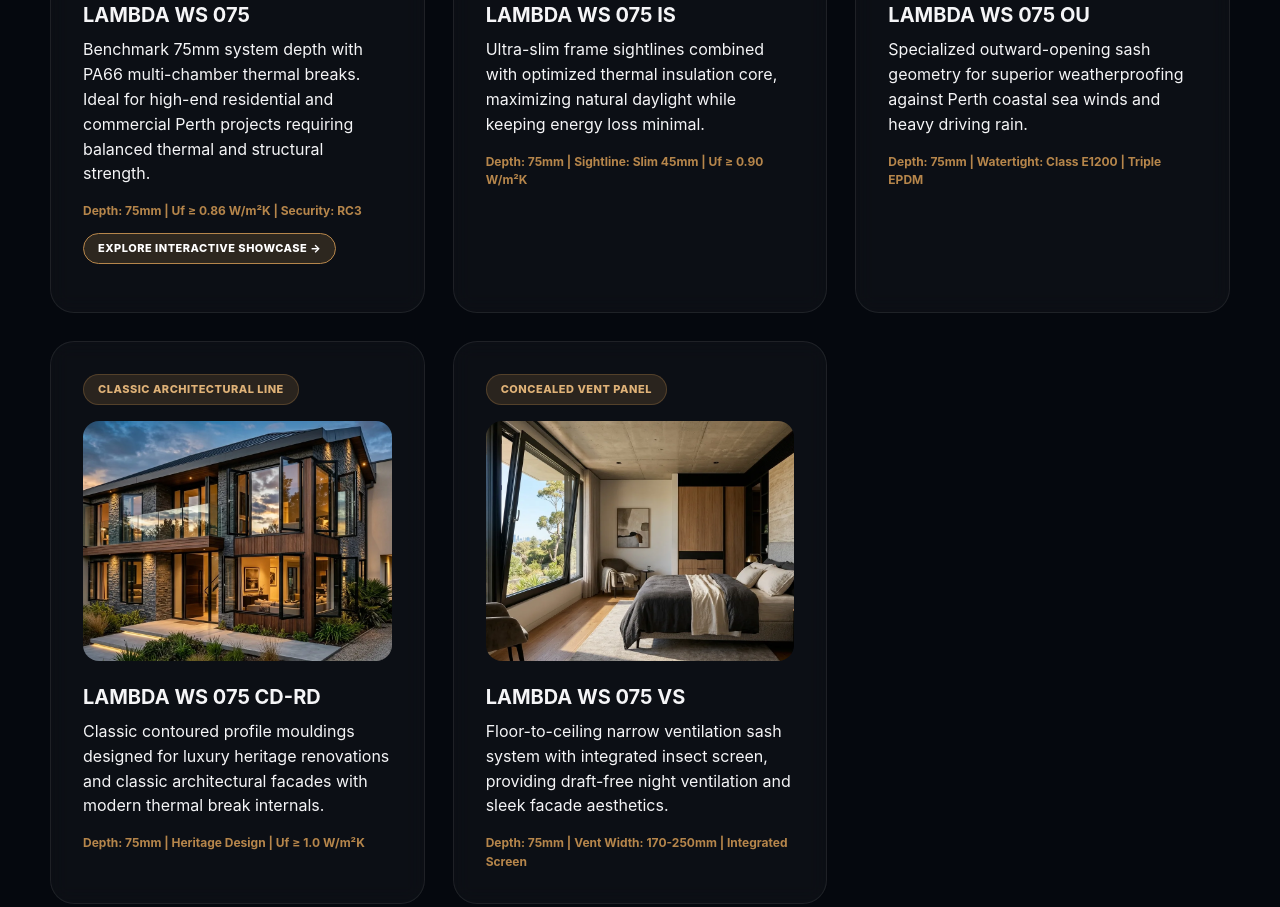
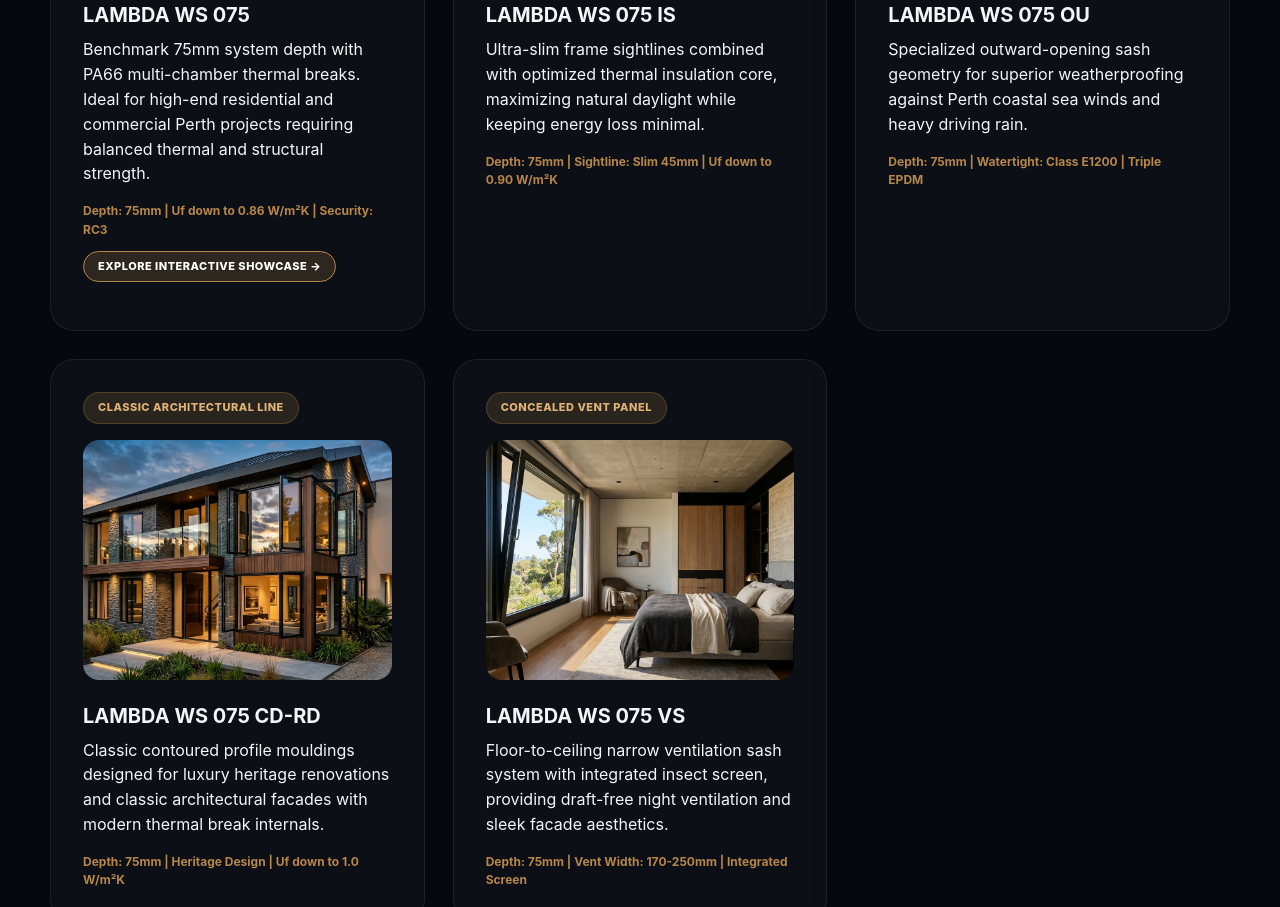
Before and after one commit to bigweb118/SwanWindows, a plain HTML site: page products.html in a window 1280 px wide. Shown: the part 992-1899 px from the top of the page. Drawn offline with Linux system fonts and the light colour scheme.

Commit message:
fix(products): standardize Uf down to wording across 75mm and 90mm catalog cards

```diff
--- a/products.html
+++ b/products.html
@@ -93,7 +93,7 @@
               <div>
                 <h3 data-en="LAMBDA WS 075" data-zh="LAMBDA WS 075 德系 75mm 标准窗">LAMBDA WS 075</h3>
                 <p data-en="Benchmark 75mm system depth with PA66 multi-chamber thermal breaks. Ideal for high-end residential and commercial Perth projects requiring balanced thermal and structural strength." data-zh="75mm 结构深度标杆系统，搭载多腔体 PA66 尼龙隔热条。适合需兼顾隔热性能与结构强度的豪宅与商业项目。">Benchmark 75mm system depth with PA66 multi-chamber thermal breaks. Ideal for high-end residential and commercial Perth projects requiring balanced thermal and structural strength.</p>
-                <div style="margin-top:12px; font-size:12px; color:var(--gold); font-weight:700;">Depth: 75mm | Uf ≥ 0.86 W/m²K | Security: RC3</div>
+                <div style="margin-top:12px; font-size:12px; color:var(--gold); font-weight:700;">Depth: 75mm | Uf down to 0.86 W/m²K | Security: RC3</div>
                 <a href="lambda-ws-075.html" class="apple-badge" style="display:inline-block; margin-top:12px; background:rgba(182,134,75,0.2); border:1px solid var(--gold); color:#fff; text-decoration:none;" data-en="Explore Interactive Showcase →" data-zh="查看旗舰沉浸交互专题 →">Explore Interactive Showcase →</a>
               </div>
             </article>
@@ -105,7 +105,7 @@
               <div>
                 <h3 data-en="LAMBDA WS 075 IS" data-zh="LAMBDA WS 075 IS 德系极窄高隔热窗">LAMBDA WS 075 IS</h3>
                 <p data-en="Ultra-slim frame sightlines combined with optimized thermal insulation core, maximizing natural daylight while keeping energy loss minimal." data-zh="极致极窄边框设计配合优化隔热腔体，在最大化采光视野的同时将热量损耗降至最低。">Ultra-slim frame sightlines combined with optimized thermal insulation core, maximizing natural daylight while keeping energy loss minimal.</p>
-                <div style="margin-top:12px; font-size:12px; color:var(--gold); font-weight:700;">Depth: 75mm | Sightline: Slim 45mm | Uf ≥ 0.90 W/m²K</div>
+                <div style="margin-top:12px; font-size:12px; color:var(--gold); font-weight:700;">Depth: 75mm | Sightline: Slim 45mm | Uf down to 0.90 W/m²K</div>
               </div>
             </article>
 
@@ -127,7 +127,7 @@
               <div>
                 <h3 data-en="LAMBDA WS 075 CD-RD" data-zh="LAMBDA WS 075 CD-RD 古典线脚造型窗">LAMBDA WS 075 CD-RD</h3>
                 <p data-en="Classic contoured profile mouldings designed for luxury heritage renovations and classic architectural facades with modern thermal break internals." data-zh="古典优雅外框线脚造型，特别适合复古豪宅翻新与经典建筑风格，内置现代断桥隔热科技。">Classic contoured profile mouldings designed for luxury heritage renovations and classic architectural facades with modern thermal break internals.</p>
-                <div style="margin-top:12px; font-size:12px; color:var(--gold); font-weight:700;">Depth: 75mm | Heritage Design | Uf ≥ 1.0 W/m²K</div>
+                <div style="margin-top:12px; font-size:12px; color:var(--gold); font-weight:700;">Depth: 75mm | Heritage Design | Uf down to 1.0 W/m²K</div>
               </div>
             </article>
 
@@ -160,7 +160,7 @@
               <div>
                 <h3 data-en="LAMBDA WS 090" data-zh="LAMBDA WS 090 德系 90mm 被动房窗">LAMBDA WS 090</h3>
                 <p data-en="90mm deep profile system engineered for Passive House standards. Accommodates triple glazing up to 78mm thick for near-zero heat loss." data-zh="90mm 深度顶级超高隔热系统，符合被动房 (Passive House) 认证标准，支持高达 78mm 三玻中空玻璃。">90mm deep profile system engineered for Passive House standards. Accommodates triple glazing up to 78mm thick for near-zero heat loss.</p>
-                <div style="margin-top:12px; font-size:12px; color:var(--gold); font-weight:700;">Depth: 90mm | Uf ≥ 0.70 W/m²K | Glazing: up to 78mm</div>
+                <div style="margin-top:12px; font-size:12px; color:var(--gold); font-weight:700;">Depth: 90mm | Uf down to 0.70 W/m²K | Glazing: up to 78mm</div>
               </div>
             </article>
 
@@ -171,7 +171,7 @@
               <div>
                 <h3 data-en="LAMBDA WS 090 IS" data-zh="LAMBDA WS 090 IS 极窄被动房窗">LAMBDA WS 090 IS</h3>
                 <p data-en="Combines 90mm ultra-insulation engineering with narrow face sightlines, creating minimalist glass facades without sacrificing U-value performance." data-zh="将 90mm 超强被动房隔热性能与窄框视线融合，打造极简大面积观景效果。">Combines 90mm ultra-insulation engineering with narrow face sightlines, creating minimalist glass facades without sacrificing U-value performance.</p>
-                <div style="margin-top:12px; font-size:12px; color:var(--gold); font-weight:700;">Depth: 90mm | Uf ≥ 0.75 W/m²K | Minimalist Sightlines</div>
+                <div style="margin-top:12px; font-size:12px; color:var(--gold); font-weight:700;">Depth: 90mm | Uf down to 0.75 W/m²K | Minimalist Sightlines</div>
               </div>
             </article>
 
```
